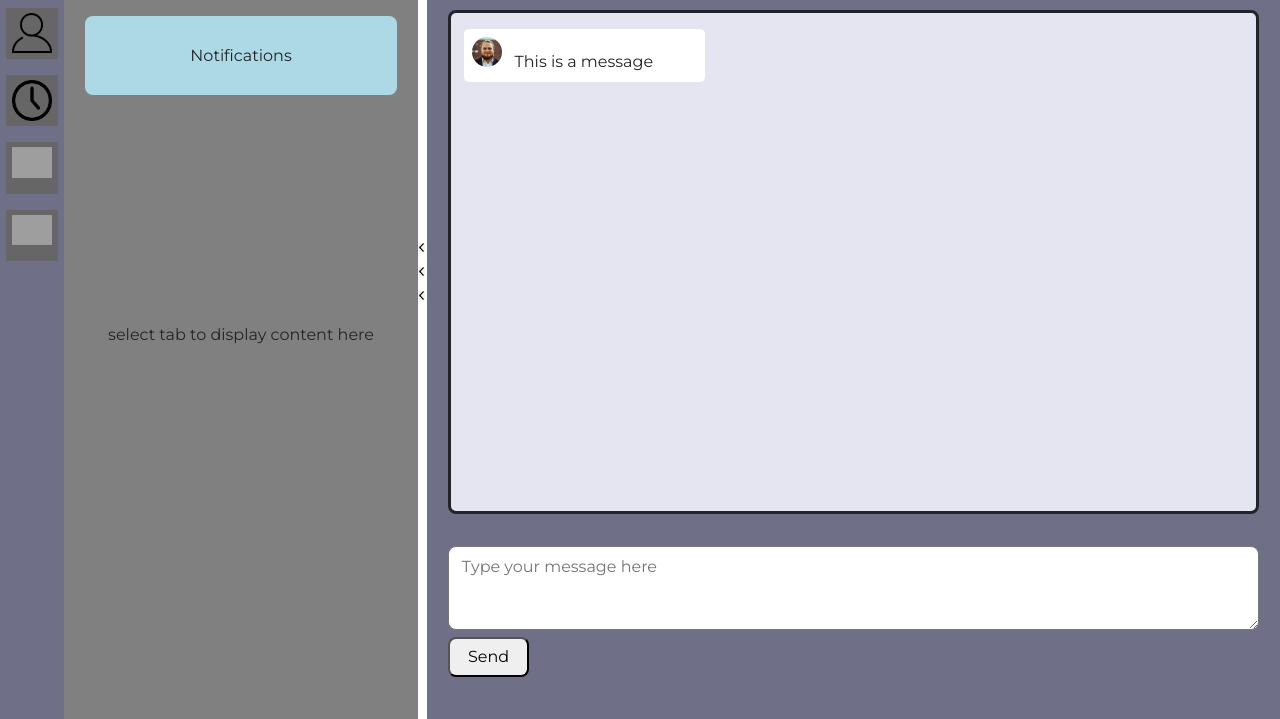
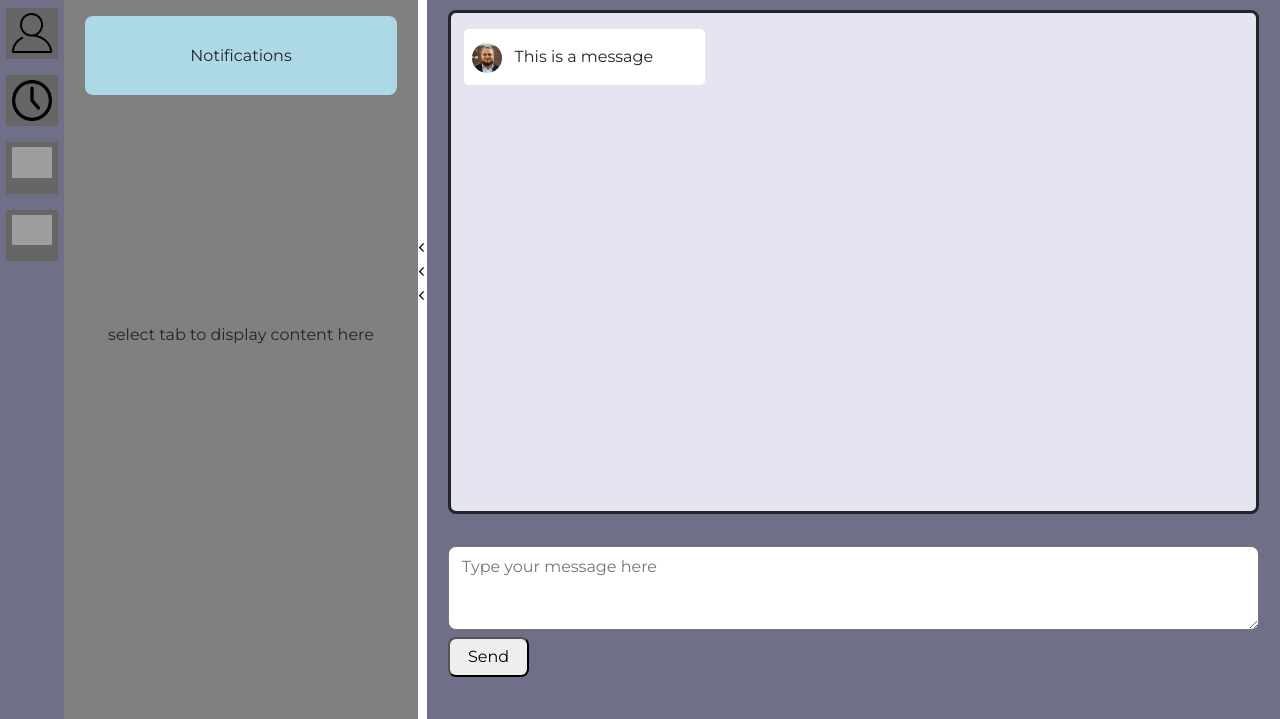
Before and after one commit to EldritchCrow/Collude.it, a PHP site: page /homePage.html in a window 1280 px wide. Shown: the part 56-775 px from the top of the page. Run offline with PHP 8.4, Linux system fonts and the light colour scheme; some libraries are stand-ins or nearby versions; grey boxes are pictures that could not be loaded.

Commit message:
Centered the message text properly

```diff
--- a/HomePage/homePage.css
+++ b/HomePage/homePage.css
@@ -96,10 +96,13 @@ body {
     margin-left: 1vw;
     margin-top: 2vh;
     padding: 1%;
+    line-height: 40px;
+    vertical-align: middle;
 }
 
 .message::before {
   content: "";
+  vertical-align: middle;
   width:30px;
   height: 30px;
   border-radius: 50%;
@@ -181,6 +184,10 @@ body {
   background: #AFAFAF;
 }
 
+.arrow {
+    background: #AFAFAF;
+}
+
 .content {
   float: left;
   width: 83%;
```
